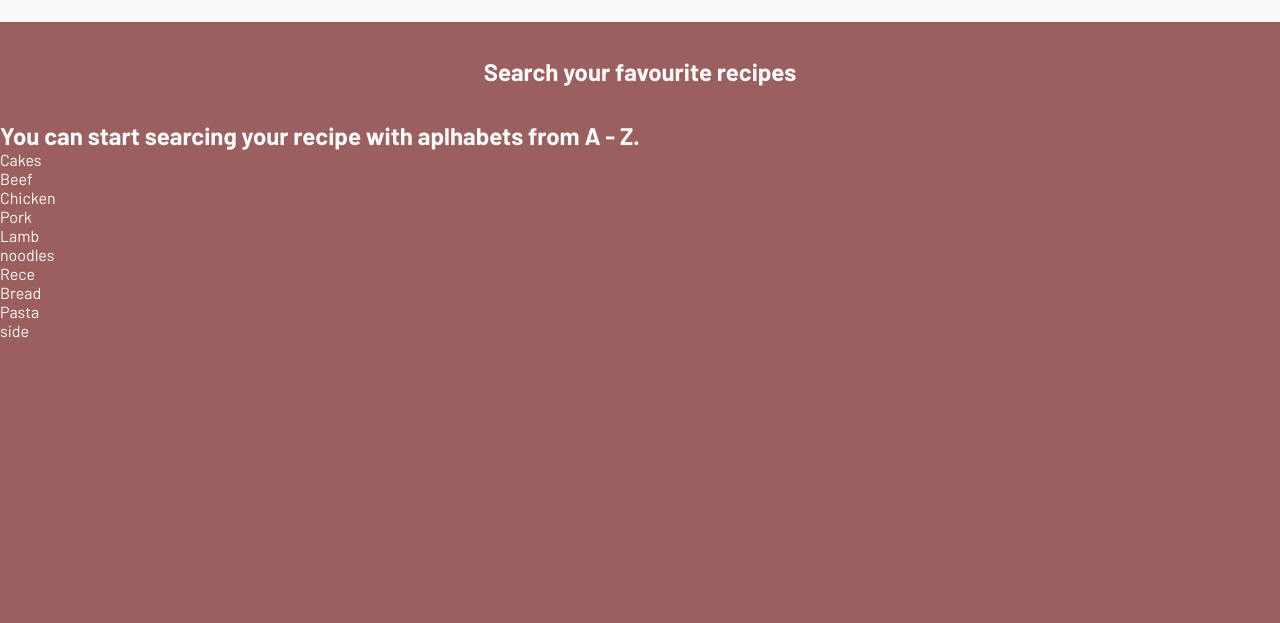
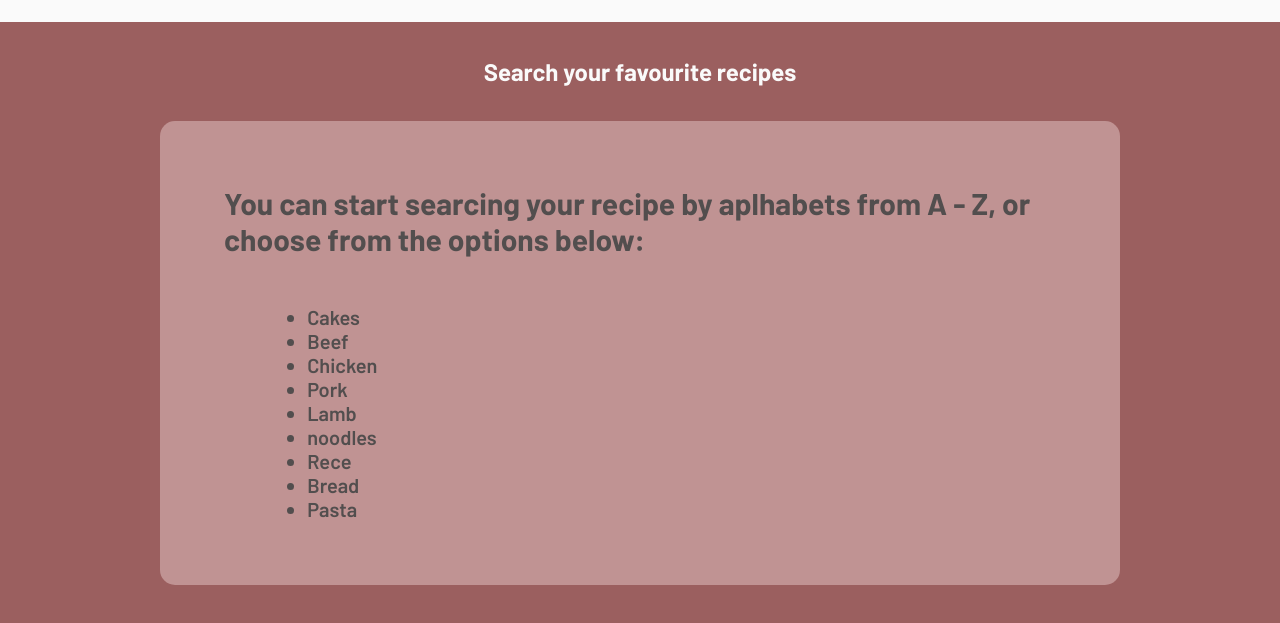
Before and after one commit to Ocyrus47/milestone2, a website: page index.html in a window 1280 px wide. Shown: the part 83-706 px from the top of the page. Drawn offline with Linux system fonts and the light colour scheme.

Commit message:
style - update index page with user manual and search option catogery

```diff
--- a/assets/css/style.css
+++ b/assets/css/style.css
@@ -65,7 +65,26 @@ form button[type="submit"]:hover,
 }
 
 
-/**************Main section*************/
+/************** Main section *************/
+
+/************** User Manaual ************/
+
+.user-manual {
+    margin: 0 auto;
+    padding: 5%;
+    background-color: #c09393;
+    color: #524e4e;
+    border-radius: 15px;
+    width: 75%;
+    font-size: 20px;
+    transition: all 3s ease-in-out;
+}
+
+.user-manual ul {
+    font-weight: 600;
+    padding-left: 10%;
+}
+
 
 /************* style for recipe container***********/
 .recipe-container {
@@ -226,4 +245,14 @@ body::-webkit-scrollbar-track {
         width: 80%;
         margin-top: 25px;
     }
+
+    /*********** User Manual - Index **************/
+
+    .user-manual {
+        font-size: small;
+    }
+
+    .user-manual ul {
+        font-weight: bold;
+    }
 }
--- a/index.html
+++ b/index.html
@@ -33,8 +33,10 @@
             <div class="recipe-container">
                 <h2>Search your favourite recipes</h2>
             </div>
-            <div>
-                <h2>You can start searcing your recipe with aplhabets from A - Z.</h2>
+            <div class="user-manual">
+                <h2>You can start searcing your recipe by aplhabets from A - Z, or choose from the options below:</h2>
+                <br>
+                <br>
                 <ul>
                     <li>Cakes</li>
                     <li>Beef</li>
@@ -45,8 +47,8 @@
                     <li>Rece</li>
                     <li>Bread</li>
                     <li>Pasta</li>
-                    <li>side</li>
                 </ul>
+
             </div>
 
             <div class="recipe-details">
```
